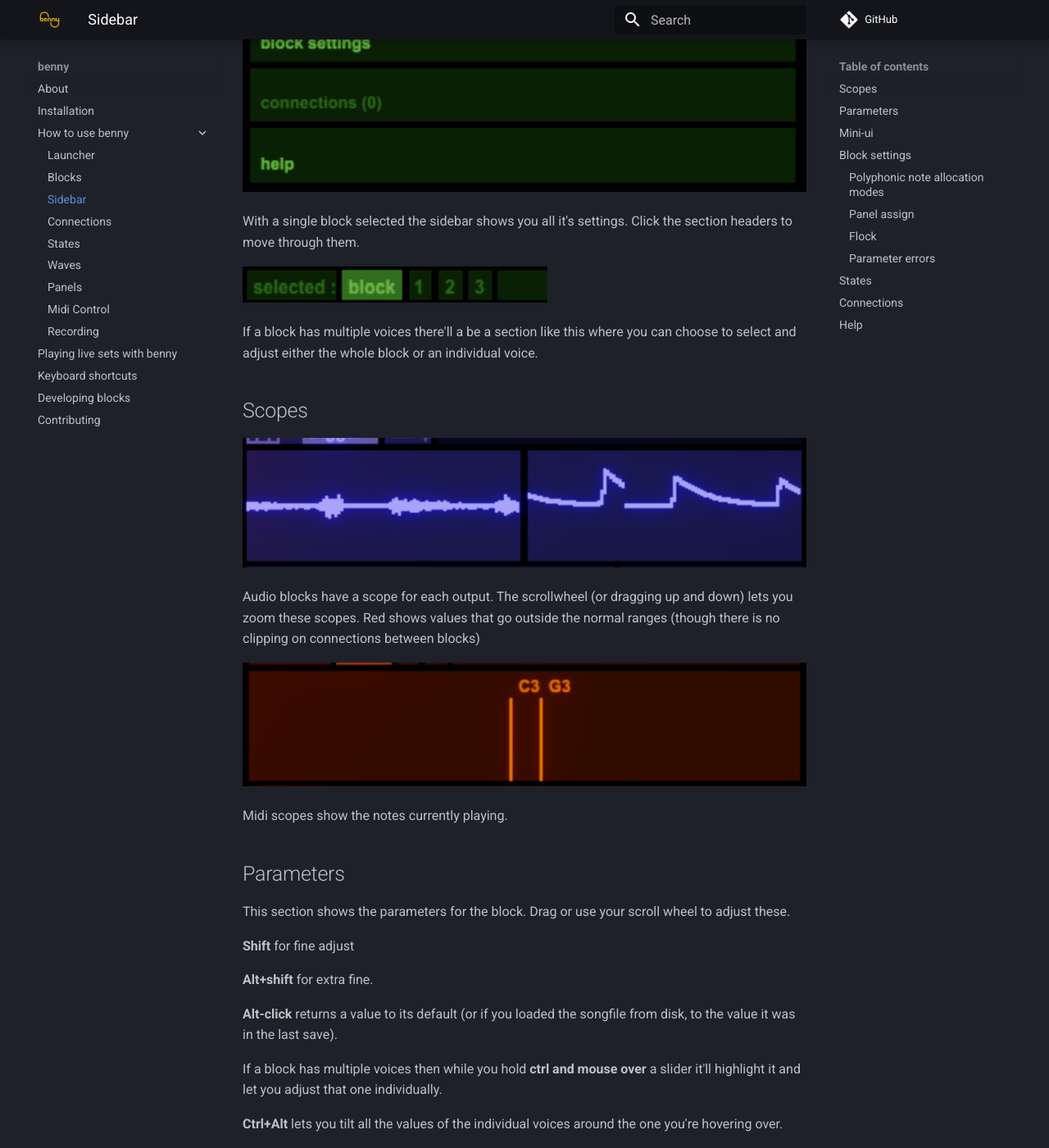
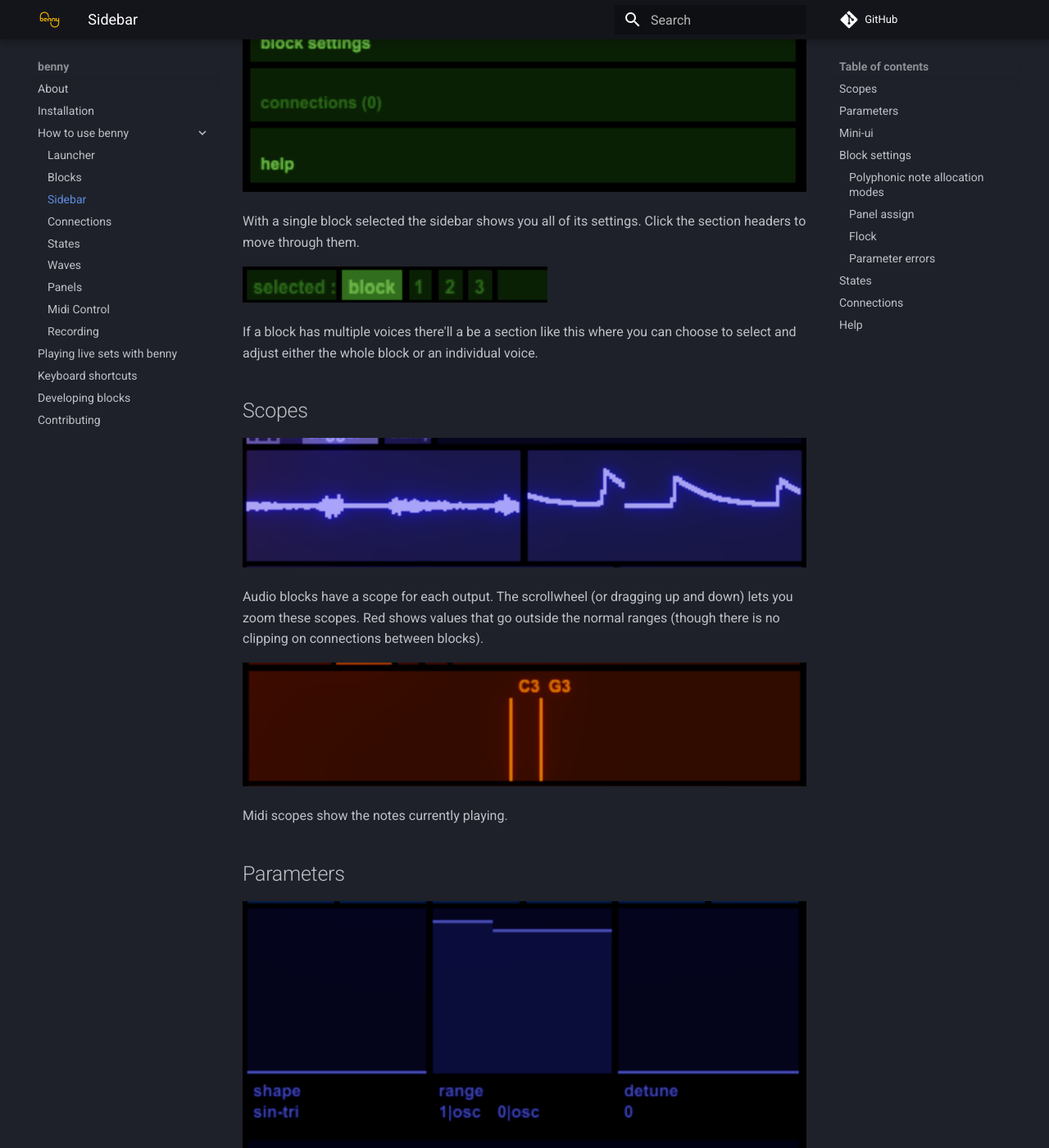
Before and after one commit to playbenny/benny_manual, an MkDocs documentation site: the page built from docs/sidebar.md, in a window 1280 px wide and 1400 px high, scrolled down 1141 px. Shown: the whole window at 82% size. Built offline with MkDocs 1.6.1 and Material for MkDocs 9.7.7, drawn with Linux system fonts in a browser that asks for light colours; comment, search, counter and statistics services are not loaded; some of the changed text lies outside the part shown.

Commit message:
sidebar params

```diff
--- a/docs/sidebar.md
+++ b/docs/sidebar.md
@@ -4,7 +4,7 @@
 
 ![picture of the sidebar with one block selected](assets/screenshots/sidebar_block.png)
 
-With a single block selected the sidebar shows you all it's settings. Click the section headers to move through them.
+With a single block selected the sidebar shows you all of its settings. Click the section headers to move through them.
 
 ![picture of the sidebar voice selection section](assets/screenshots/sidebar_voice_selection.png)
 
@@ -14,7 +14,7 @@
 
 ![audio scope](assets/screenshots/sidebar_scope_audio.png)
 
-Audio blocks have a scope for each output. The scrollwheel (or dragging up and down) lets you zoom these scopes. Red shows values that go outside the normal ranges (though there is no clipping on connections between blocks)
+Audio blocks have a scope for each output. The scrollwheel (or dragging up and down) lets you zoom these scopes. Red shows values that go outside the normal ranges (though there is no clipping on connections between blocks).
 
 ![midi scope](assets/screenshots/sidebar_scope_midi.png)
 
@@ -22,17 +22,21 @@
 
 ## Parameters
 
-This section shows the parameters for the block. Drag or use your scroll wheel to adjust these.
+![sidebar parameters](assets/screenshots/sidebar_parameters.png)
 
-**Shift** for fine adjust
+This section shows the parameters for the block. Drag or use your scroll wheel to adjust parameters.
+
+**Shift** for fine adjust.
 
 **Alt+shift** for extra fine.
 
 **Alt-click** returns a value to its default (or if you loaded the songfile from disk, to the value it was in the last save).
 
-If a block has multiple voices then while you hold **ctrl and mouse over** a slider it'll highlight it and let you adjust that one individually.
+On sliders, the darker bar represents the set value of the voice's parameter, the brighter line that usually sits at the end of that bar represents the current actual value. If a parameter is modulated you see the line moving but not the bar.
 
-**Ctrl+Alt** lets you tilt all the values of the individual voices around the one you're hovering over.
+If a block has multiple voices then while you hold **ctrl and mouse over** a slider it will highlight it and let you adjust that one individually.
+
+**Ctrl+Alt** lets you tilt all the values of the individual voices around the one you are hovering over.
 
 ## Mini-ui
 
```
Also changed, not shown: docs/assets/screenshots/sidebar_parameters.png (added).
